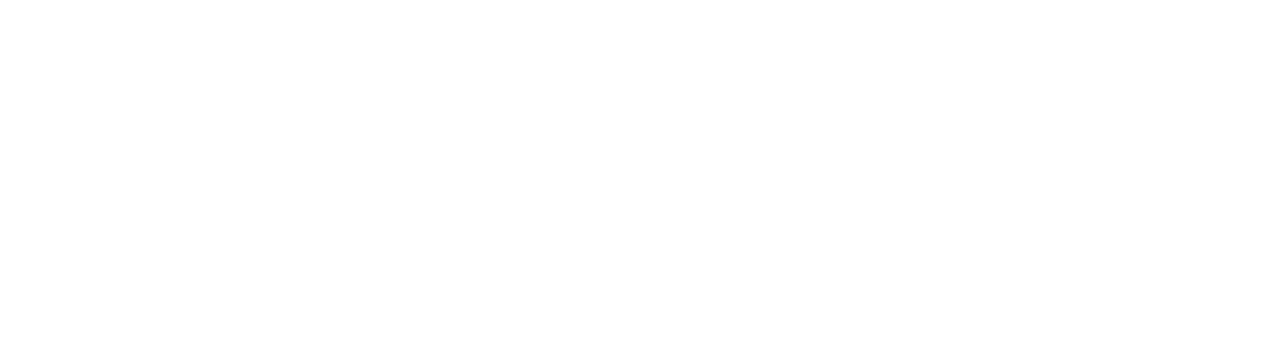
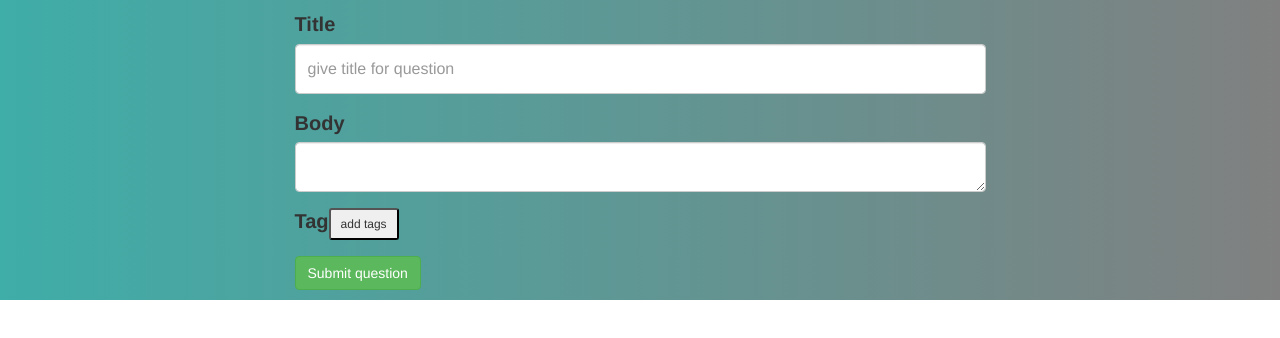
Before and after one commit to Sapphire-Stars/competencies-frontend, an Angular app: page /askQuestion in a window 1280 px wide. Before the commit this address led to /. Shown: the top 338 px of the page. Built offline with nearby package versions, Linux system fonts and the light colour scheme.

Commit message:
question UI

```diff
--- a/src/app/app-routing.module.ts
+++ b/src/app/app-routing.module.ts
@@ -1,5 +1,6 @@
 import { NgModule } from '@angular/core';
 import { RouterModule, Routes } from '@angular/router';
+import { AskQuestionComponent } from './ask-question/ask-question.component';
 import { ForgotPasswordComponent } from './forgot-password/forgot-password.component';
 import { LoginPageComponent } from './login-page/login-page.component';
 import { RegistrationPageComponent } from './registration-page/registration-page.component';
@@ -11,6 +12,7 @@
   {path:'login',component:LoginPageComponent},
   {path:'forgotPassword',component:ForgotPasswordComponent},
   {path:'resetPassword/:email/:token',component:ResetPasswordComponent},
+  {path:'askQuestion',component:AskQuestionComponent}
 ];
 
 @NgModule({
--- /dev/null
+++ b/src/app/ask-question/ask-question.component.css
@@ -0,0 +1,20 @@
+.container-fluid{
+    display: grid;
+    justify-content: center;
+    flex-direction: column;
+    background:linear-gradient(to left,#808080,#3fada8);
+  padding: 10px;
+}
+
+label{
+    font-size: 20px;
+    font-weight: bold;
+}
+.form-control{
+    max-width: 100%;
+    height: 50px;
+    font-size: 16px;
+}
+textarea{
+    height: 100px;
+}
--- /dev/null
+++ b/src/app/ask-question/ask-question.component.html
@@ -0,0 +1,26 @@
+
+<div class="container-fluid">
+    <div class="row">
+        <div class="col">
+        <form [formGroup]="questionObj" method="post"(ngSubmit)="onSubmit()">
+            <div class="form-group">
+                <label>Title</label>
+                <input type="text" class="form-control" placeholder="give title for question" formControlName="questionTitle"required>
+            </div>
+            <div class="form-group">
+                <label>Body</label><br>
+                <textarea cols="70" rows="15" class="form-control" name="questionBody"formControlName="questionBody" required ></textarea>
+            </div>
+            <div class="form-group" formArrayName="questionTag">
+                <label>Tag</label>
+                <ng-container *ngFor="let tag of questionObj.get('questionTag').controls;index as i">
+                    <input type="text" class="form-control" placeholder="specify tag" autocomplete="off" formControlName="{{i}}" required>
+
+                </ng-container>
+                <button class="btn-btn-primary btn-sm" (click)="addTags()" type="button"> add tags</button>
+            </div>
+            <button class="btn btn-success" type="submit">Submit question</button>
+        </form>
+    </div>
+</div>
+</div>
--- /dev/null
+++ b/src/app/ask-question/ask-question.component.ts
@@ -0,0 +1,33 @@
+import { Component, OnInit } from '@angular/core';
+import { FormArray, FormControl,FormGroup, Validators } from "@angular/forms";
+import { EnrollmentService } from "../registration-page/enrollment.service";
+@Component({
+  selector: 'app-ask-question',
+  templateUrl: './ask-question.component.html',
+  styleUrls: ['./ask-question.component.css']
+})
+export class AskQuestionComponent implements OnInit {
+
+  constructor(private questionservice:EnrollmentService) { }
+
+  ngOnInit(): void {
+  }
+questionObj:any= new FormGroup({
+  questionTitle:new FormControl(''),
+  questionBody:new FormControl(''),
+ // questionTag:new FormControl('')
+ questionTag:new FormArray([
+
+ ])
+})
+
+addTags(){
+  this.questionObj.get('questionTag').push(new FormControl(null,Validators.required))
+}
+onSubmit(){
+  console.log(this.questionObj.value);
+  this.questionservice.postQuestions(this.questionObj.value).subscribe(result=>{
+    console.log(result)
+  })
+}
+}
--- /dev/null
+++ b/src/app/ask-question/askQuestion.ts
@@ -0,0 +1,7 @@
+export class Question{
+    constructor(
+        public questionTitle:string,
+        public questionBody:string,
+        public questionTag:string[]
+    ){}
+}
--- a/src/app/registration-page/enrollment.service.ts
+++ b/src/app/registration-page/enrollment.service.ts
@@ -14,6 +14,8 @@
 import { Login } from '../login-page/login'
 import { ForgotPassword } from '../forgot-password/forgot-password';
 import { ResetPassword } from '../reset-password/reset-password';
+
+import { Question } from "../ask-question/askQuestion"
 // import { Registration } from './Registration';
 // import {catchError} from 'rxjs/operators';
 // import {throwError} from 'rxjs';
@@ -27,6 +29,7 @@
   _loginUrl = 'http://localhost:8900/api/login';
   _checkUser = 'http://localhost:8900/api/check'
  _updateUrl:any
+ questionUrl="http://localhost:8900/api/question";
   constructor(private _http: HttpClient) { }
 
   enroll(user: Registration) {
@@ -57,4 +60,9 @@
     let url='http://localhost:8900/api/forget-password'
     return this._http.post<any>(url,user)
   }
+
+  postQuestions(data:Question){
+    return this._http.post<any>(this.questionUrl,data);
+  }
+
 }
--- a/src/app/token-interceptor.service.ts
+++ b/src/app/token-interceptor.service.ts
@@ -1,13 +1,13 @@
 import { Injectable,Injector } from '@angular/core';
-import {HttpInterceptor  } from "@angular/common/http";
-import { EnrollmentService } from "../app/registration-page/enrollment.service";
+import {HttpHandler, HttpInterceptor, HttpRequest  } from "@angular/common/http";
+import { EnrollmentService } from "./registration-page/enrollment.service";
 @Injectable({
   providedIn: 'root'
 })
 export class TokenInterceptorService implements HttpInterceptor{
 
   constructor(private injector:Injector) { }
-
+/*
   intercept(req:any,next:any) {
     let authservice=this.injector.get(EnrollmentService)
     let tokenizedReq=req.clone( {
@@ -17,5 +17,18 @@
       }
     })
     return next.handle(tokenizedReq)
+  }*/
+
+  intercept(req:HttpRequest<any>,next:HttpHandler) {
+
+    let tokenizedReq=req.clone( {
+      headers: req.headers.append('authorization','token')
+      //{
+
+     // Authorization: `Bearer xx.yy.zz`
+      //}
+    })
+    return next.handle(tokenizedReq)
   }
+
 }
```
Also changed, not shown: src/app/app.module.ts (+5 -2 lines), 2 other files (tests, documents, lock files or other folders).
